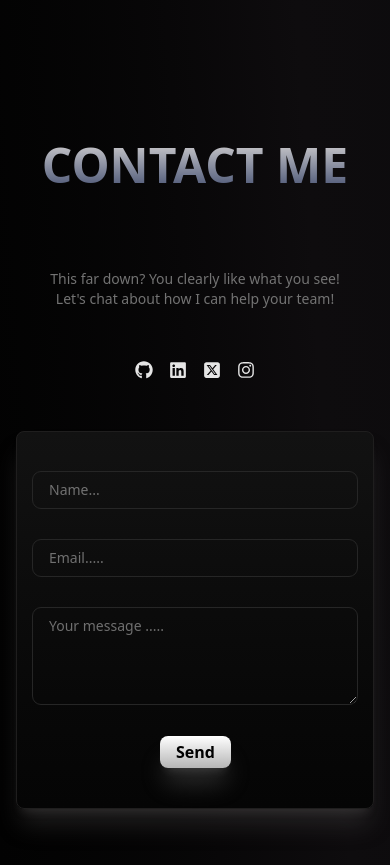
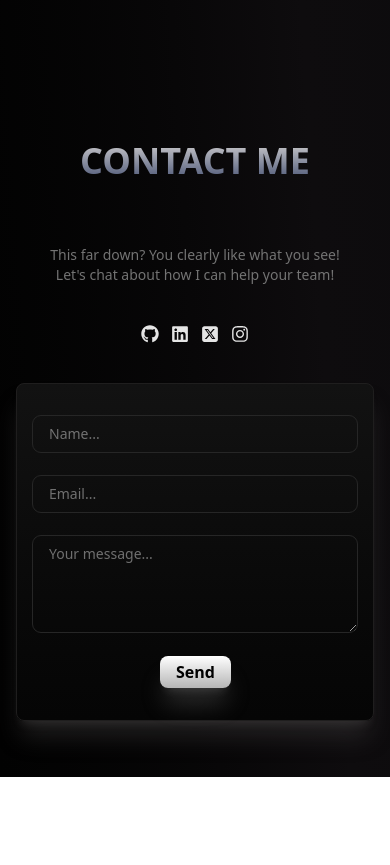
Before and after one commit to harshit-kharayat23/portfolio, a React (Vite) app: page / in a window 390 px wide. Shown: the part 5260-6125 px from the top of the page. After the commit the page ends 6037 px from the top, so only its background shows below. Built offline with nearby package versions, Linux system fonts and the light colour scheme.

Commit message:
responsiveness to contact page

```diff
--- a/src/components/sections/Contact.jsx
+++ b/src/components/sections/Contact.jsx
@@ -1,4 +1,6 @@
-import { motion } from "motion/react"
+
+
+import { motion } from "framer-motion"
 import { FaGithub, FaInstagram, FaLinkedin } from "react-icons/fa"
 import { FaSquareXTwitter } from "react-icons/fa6"
 import emailjs from "emailjs-com"
@@ -27,92 +29,87 @@ const Contact = () => {
       })
   }
   return (
-    <div className=' h-full w-full  flex flex-col md:p-10 p-4 gap-20  '>
+    <div className='h-full w-full flex flex-col p-4 sm:p-6 md:p-10 gap-16 lg:gap-20'>
      <motion.h3
-          className='md:text-7xl text-center text-5xl font-bold uppercase text-transparent bg-clip-text bg-gradient-to-t from-[#4d5776] to-[#d1cfcf]'
-          // variants={titleVariants}
+          className='text-4xl xs:text-5xl sm:text-6xl md:text-7xl text-center font-bold uppercase text-transparent bg-clip-text bg-gradient-to-t from-[#4d5776] to-[#d1cfcf]'
           initial="hidden"
           animate="visible"
         >
           Contact Me
         </motion.h3>
-        <div className=" w-full h-full flex md:flex-row gap-8 flex-col justify-center">
-        <div className=" h-full md:w-1/2 w-full flex-col flex items-center gap-8 ">
-          <p className=" text-neutral-500 md:text-base md:text-left text-center text-sm   ">This far down? You clearly like what you see!<br></br>Let's chat about how I can help your team!</p>
-          <div className=" w-1/2 p-5 justify-center flex gap-4 ">
-          <a
-          href="https://github.com/Priyanshu090803/"
-          target="blank"
-          >
-            <FaGithub className=" text-neutral-200 hover:text-neutral-400 active:text-neutral-400 text-lg md:text-2xl hover:scale-95 active:scale-95 scale-100 duration-300 delay-150 ease-out will-change-transform "/>
+
+        <div className="w-full h-full flex flex-col lg:flex-row gap-6 md:gap-8 justify-center">
+        {/* Left Section - Social Links */}
+        <div className="h-full w-full lg:w-1/2 flex flex-col items-center gap-6 md:gap-8">
+          <p className="text-neutral-500 text-sm xs:text-base text-center lg:text-left max-w-md">
+            This far down? You clearly like what you see!<br/>
+            Let's chat about how I can help your team!
+          </p>
+
+          <div className="w-full xs:w-3/4 sm:w-1/2 md:w-1/2 lg:w-1/2 p-4 md:p-5 flex justify-center gap-3 sm:gap-4">
+            {/* Social Icons - Responsive sizing */}
+            <a href="https://github.com/Priyanshu090803/" target="blank">
+              <FaGithub className="text-neutral-200 hover:text-neutral-400 active:text-neutral-400 text-lg sm:text-xl md:text-2xl hover:scale-95 active:scale-95 scale-100 duration-300 delay-150 ease-out will-change-transform"/>
             </a>
-           <a
-          href="https://www.linkedin.com/authwall?trk=bf&trkInfo=AQEKiAKeL9mqGwAAAZe8mUngvHUZpUOlQmUaS_vndDBENF1VIGoKIz4ESZ3NecRnpTM-FXdib3Y7h9v80mG9PKCo2d14zGSJsHfP-lrjctYjvZV0K0Vib9CktFx74Bt4L_CauWk=&original_referer=&sessionRedirect=https%3A%2F%2Fwww.linkedin.com%2Fin%2Fpriyanshu-chandra-tamta-641123320%3Futm_source%3Dshare%26utm_campaign%3Dshare_via%26utm_content%3Dprofile%26utm_medium%3Dios_app"
-          target="blank"
-          >
-            <FaLinkedin className=" text-neutral-200 hover:text-neutral-400 active:text-neutral-400 text-lg md:text-2xl hover:scale-95 active:scale-95 scale-100 duration-300 delay-150 ease-out will-change-transform "/>
+            <a href="https://www.linkedin.com/authwall?trk=bf&trkInfo=AQEKiAKeL9mqGwAAAZe8mUngvHUZpUOlQmUaS_vndDBENF1VIGoKIz4ESZ3NecRnpTM-FXdib3Y7h9v80mG9PKCo2d14zGSJsHfP-lrjctYjvZV0K0Vib9CktFx74Bt4L_CauWk=&original_referer=&sessionRedirect=https%3A%2F%2Fwww.linkedin.com%2Fin%2Fpriyanshu-chandra-tamta-641123320%3Futm_source%3Dshare%26utm_campaign%3Dshare_via%26utm_content%3Dprofile%26utm_medium%3Dios_app" target="blank">
+              <FaLinkedin className="text-neutral-200 hover:text-neutral-400 active:text-neutral-400 text-lg sm:text-xl md:text-2xl hover:scale-95 active:scale-95 scale-100 duration-300 delay-150 ease-out will-change-transform"/>
             </a>
-           <a
-          href="https://x.com/priyanshu9_8_03?s=11"
-          target="blank"
-          >
-            <FaSquareXTwitter className=" text-neutral-200 hover:text-neutral-400 active:text-neutral-400 text-lg md:text-2xl hover:scale-95 active:scale-95 scale-100 duration-300 delay-150 ease-out will-change-transform "/>
+            <a href="https://x.com/priyanshu9_8_03?s=11" target="blank">
+              <FaSquareXTwitter className="text-neutral-200 hover:text-neutral-400 active:text-neutral-400 text-lg sm:text-xl md:text-2xl hover:scale-95 active:scale-95 scale-100 duration-300 delay-150 ease-out will-change-transform"/>
             </a>
-            <a
-          href="https://www.instagram.com/priyanshu_9_8_03?igsh=ejBiZmR0Y2w4Y2ow&utm_source=qr"
-          target="blank"
-          >
-            <FaInstagram className=" text-neutral-200 hover:text-neutral-400 active:text-neutral-400 text-lg md:text-2xl hover:scale-95 active:scale-95 scale-100 duration-300 delay-150 ease-out will-change-transform "/>
+            <a href="https://www.instagram.com/priyanshu_9_8_03?igsh=ejBiZmR0Y2w4Y2ow&utm_source=qr" target="blank">
+              <FaInstagram className="text-neutral-200 hover:text-neutral-400 active:text-neutral-400 text-lg sm:text-xl md:text-2xl hover:scale-95 active:scale-95 scale-100 duration-300 delay-150 ease-out will-change-transform"/>
             </a>
           </div>
         </div>
-        <div className=" md:w-1/2 w-full h-full">
+
+        {/* Right Section - Contact Form */}
+        <div className="w-full lg:w-1/2 h-full">
           <motion.form
             onSubmit={handelSubmit}
             initial={{z:0,y:0}}
             whileHover={{
               z:20,
               y:20,
-          transition:{
-            duration:1
-          }
+              transition:{ duration:1 }
             }}
             whileTap={{
               z:20,
               y:20,
-          transition:{
-            duration:1
-          }
+              transition:{ duration:1 }
             }}
-        className=" bg-gradient-to-t from-[#050505] to-[#121212] md:w-3/4 w-full  py-10  md:px-10 px-4 h-full border rounded-lg shadow-xl/35 shadow-[#525151] border-[#1f1e1e] flex flex-col items-center gap-8
-        "
+            className="bg-gradient-to-t from-[#050505] to-[#121212] w-full lg:w-3/4 py-8 sm:py-10 px-4 sm:px-6 md:px-10 h-full border rounded-lg shadow-xl/35 shadow-[#525151] border-[#1f1e1e] flex flex-col items-center gap-6 sm:gap-8"
           >
-         <input //Add name attributes to your inputs (EmailJS uses these to map form data)
-          name="from_name"     // ye emailJs k liye h, same cheez emailJs template m h tabhi dikhega gmail mai data
+            <input
+              name="from_name"
               value={formData.name}
               onChange={(e)=>setFormData({...formData,name:e.target.value})}
-        placeholder="Name... "
-        type="text" id="name" className=" md:w-[75%] w-full outline-neutral-800 focus:outline-neutral-600 duration-300 delay-150 ease-out  outline rounded-lg md:text-base text-sm px-4 py-2 text-neutral-300 font-light "></input>
+              placeholder="Name..."
+              type="text"
+              className="w-full sm:w-[85%] md:w-[75%] outline-neutral-800 focus:outline-neutral-600 duration-300 delay-150 ease-out outline rounded-lg text-sm sm:text-base px-4 py-2 text-neutral-300 font-light"
+            />
 
             <input
               name="from_email"
               value={formData.email}
               onChange={(e)=>setFormData({...formData,email:e.target.value})}
-        placeholder="Email....."
-        type="email" id="email" className=" md:w-[75%] w-full outline-neutral-800 focus:outline-neutral-600 duration-300 delay-150 ease-out  outline rounded-lg md:text-base text-sm px-4 py-2 text-neutral-300 font-light "></input>
+              placeholder="Email..."
+              type="email"
+              className="w-full sm:w-[85%] md:w-[75%] outline-neutral-800 focus:outline-neutral-600 duration-300 delay-150 ease-out outline rounded-lg text-sm sm:text-base px-4 py-2 text-neutral-300 font-light"
+            />
 
             <textarea
               name="message"
               value={formData.message}
               onChange={(e)=>setFormData({...formData,message:e.target.value})}
               rows={4}
-        placeholder="Your message ....."
-        type="text"    className=" md:w-[75%] w-full outline-neutral-800 focus:outline-neutral-600 duration-300 delay-150 ease-out  outline rounded-lg md:text-base text-sm px-4 py-2 font-light text-neutral-300"></textarea>
+              placeholder="Your message..."
+              className="w-full sm:w-[85%] md:w-[75%] outline-neutral-800 focus:outline-neutral-600 duration-300 delay-150 ease-out outline rounded-lg text-sm sm:text-base px-4 py-2 font-light text-neutral-300"
+            />
 
-        <button className=" bg-gradient-to-t from-[#b6b6b6] to-[#ffffff] md:text-xl text-base font-semibold px-4 py-1 rounded-lg
-         shadow-xl/30 shadow-[#8c8c8c]
-         will-change-transform hover:scale-95 scale-100 duration-200 delay-150 ease-out active:scale-95 cursor-pointer
-        ">Send</button>
+            <button className="bg-gradient-to-t from-[#b6b6b6] to-[#ffffff] text-base sm:text-lg md:text-xl font-semibold px-4 py-1 rounded-lg shadow-xl/30 shadow-[#8c8c8c] will-change-transform hover:scale-95 scale-100 duration-200 delay-150 ease-out active:scale-95 cursor-pointer">
+              Send
+            </button>
           </motion.form>
         </div>
         </div>
```
Lines whose indentation alone changed are shown as unchanged.
